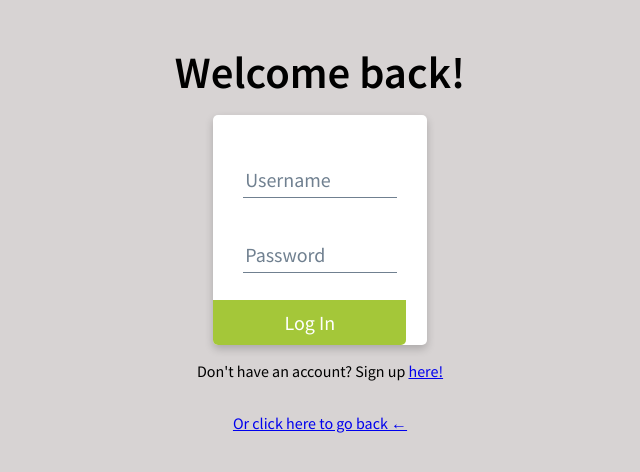
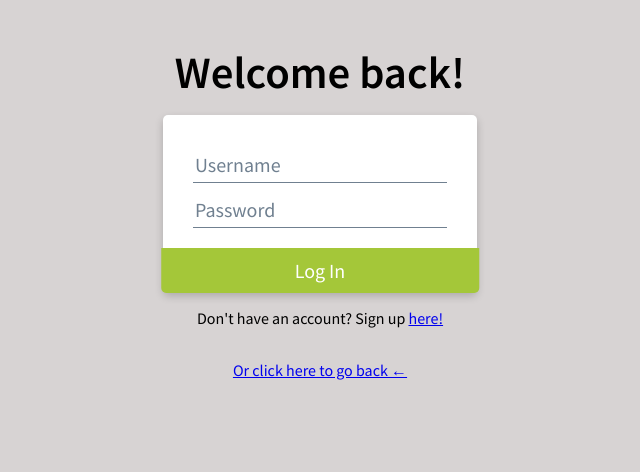
Before and after one commit to joaorenatopinto/FEUP-LTW1920-PROJ, a PHP site: page /login.php in a window 1280 px wide. Shown: the part 90-562 px from the top of the page, without its empty margins (320-960 px from the left). Run offline with PHP 8.4, Linux system fonts and the light colour scheme.

Commit message:
login submit restyled

```diff
--- a/css/login.css
+++ b/css/login.css
@@ -22,16 +22,16 @@
     justify-content: space-around;
     display: flex;
     background-color: white;
-    padding: 30px 30px 50px 30px;
+    padding: 30px 30px 0px 30px;
     border-radius: 5px;
-    height: 9.375em;
     box-shadow: 0 4px 8px 0 rgba(0,0,0,0.2);
-    width: 20%;
 }
 
 .login-form input {
     border: 0px;
     padding-bottom: 5px;
+    margin-top: 2.5%;
+    margin-bottom: 2.5%;
     border-bottom: 1px solid #708090;
     font-size: 1.25em;
     font-family: 'Source Sans Pro', sans-serif;
@@ -45,12 +45,14 @@
 
 #li-submit {
     padding: 10px 0px 10px 0px;
+    margin-bottom: 0px;
+    margin-top: 5%;
+    border-bottom: 0px;
     color: white;
     border-top: 30px;
-    border-bottom: 0px;
     background-color: #a4c739;
-    width: 15.1%;
+    width: 125%;
     border-radius: 0px 0px 5px 5px;
-    position:absolute;
-    transform: translateY(103px) translateX(-30px);
+    transform: translateX(-10%) translateY(2%);
+    position:relative;
 }
```
